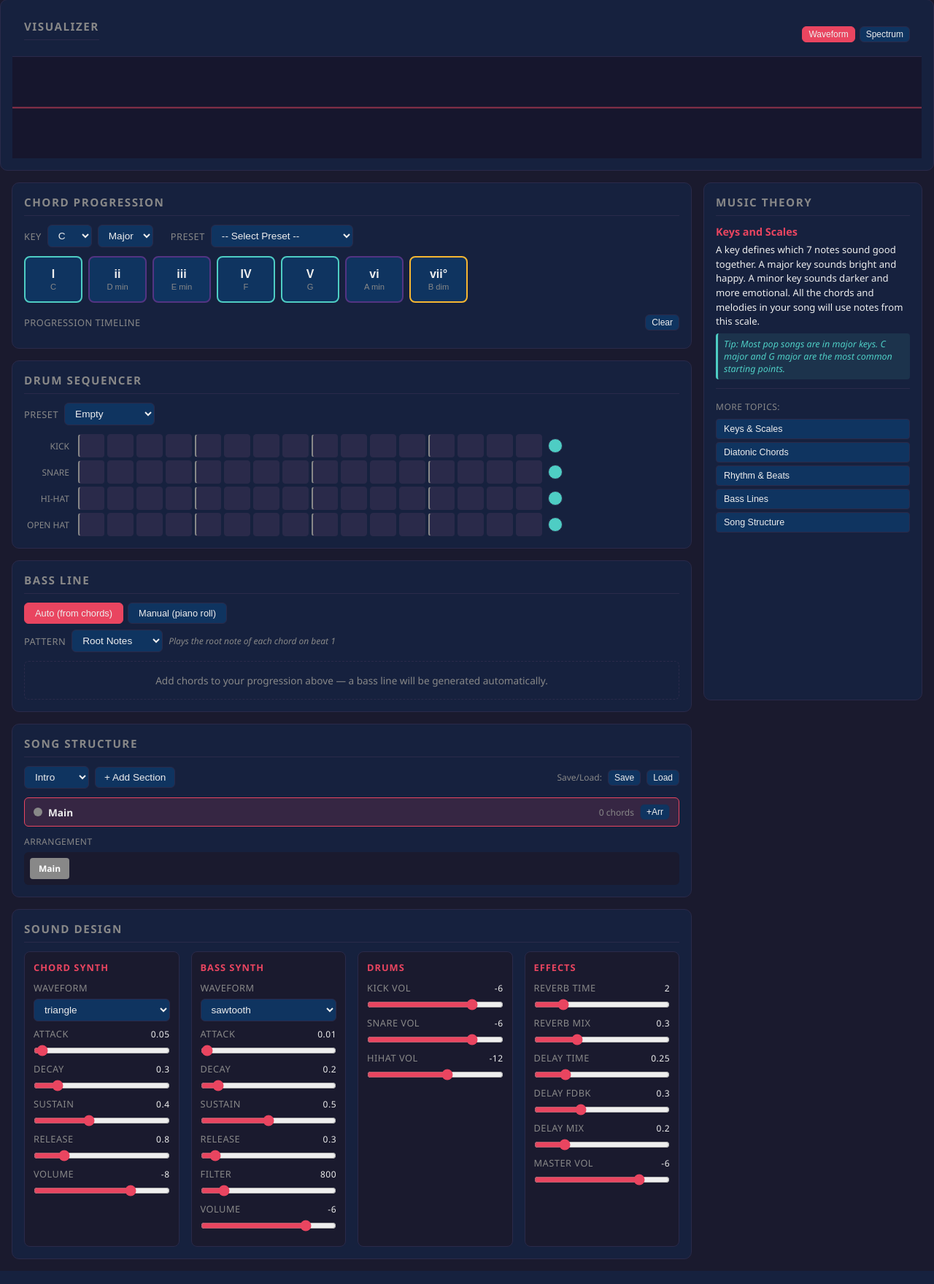
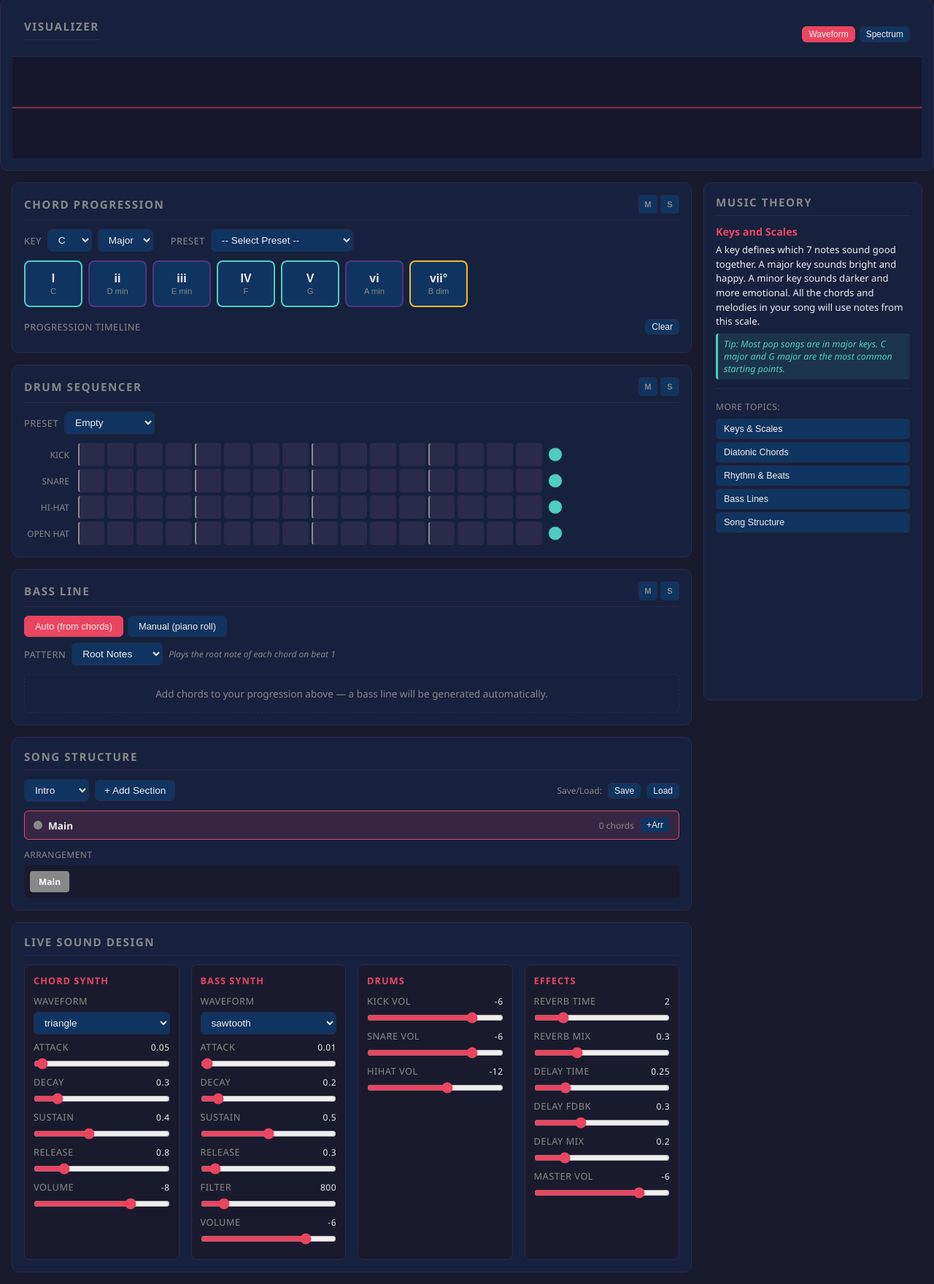
Before and after one commit to jakeybob/muzak, a Flask app: page / in a window 1280 px wide. Shown: the part 77-1837 px from the top of the page at 73% size. Run offline with Flask 3, Linux system fonts and the light colour scheme; some libraries are stand-ins or nearby versions.

Commit message:
reanmed sound design section, added mute/solo controls

```diff
--- a/static/css/style.css
+++ b/static/css/style.css
@@ -187,6 +187,62 @@ body {
     margin-bottom: 12px;
     padding-bottom: 8px;
     border-bottom: 1px solid var(--border);
+}
+
+.section-header {
+    display: flex;
+    align-items: center;
+    justify-content: space-between;
+}
+
+.section-header h2 {
+    margin-bottom: 0;
+    padding-bottom: 0;
+    border-bottom: none;
+    flex: 1;
+}
+
+.section-header + div {
+    padding-top: 12px;
+    border-top: 1px solid var(--border);
+    margin-top: 8px;
+}
+
+.mix-controls {
+    display: flex;
+    gap: 4px;
+}
+
+.mix-btn {
+    width: 26px;
+    height: 26px;
+    border: 1px solid var(--border);
+    border-radius: 4px;
+    background: var(--bg-panel);
+    color: var(--text-muted);
+    font-size: 0.7rem;
+    font-weight: 700;
+    cursor: pointer;
+    transition: all 0.15s;
+    display: flex;
+    align-items: center;
+    justify-content: center;
+}
+
+.mix-btn:hover {
+    border-color: var(--text-muted);
+}
+
+.mute-btn.active {
+    background: var(--accent);
+    border-color: var(--accent);
+    color: #fff;
+}
+
+.solo-btn.active {
+    background: var(--warning);
+    border-color: var(--warning);
+    color: #111;
 }
 
 /* Theory Panel (right sidebar) */
--- a/static/js/audio-engine.js
+++ b/static/js/audio-engine.js
@@ -83,6 +83,14 @@ const AudioEngine = {
         }).connect(this.masterChannel);
         this.synths.hihatOpen.volume.value = -12;
 
+        // Store default volumes for mixer solo/mute restore
+        this.synths.chords._userVolume = -8;
+        this.synths.bass._userVolume = -6;
+        this.synths.kick._userVolume = -6;
+        this.synths.snare._userVolume = -6;
+        this.synths.hihatClosed._userVolume = -12;
+        this.synths.hihatOpen._userVolume = -12;
+
         this.initialized = true;
         console.log("AudioEngine initialized");
     },
--- a/templates/index.html
+++ b/templates/index.html
@@ -41,17 +41,35 @@
     <main id="app-main">
         <div id="main-content">
             <section id="chord-builder-section" class="module-panel">
-                <h2>Chord Progression</h2>
+                <div class="section-header">
+                    <h2>Chord Progression</h2>
+                    <div class="mix-controls">
+                        <button class="mix-btn mute-btn" data-channel="chords" title="Mute">M</button>
+                        <button class="mix-btn solo-btn" data-channel="chords" title="Solo">S</button>
+                    </div>
+                </div>
                 <div id="chord-builder"></div>
             </section>
 
             <section id="drum-sequencer-section" class="module-panel">
-                <h2>Drum Sequencer</h2>
+                <div class="section-header">
+                    <h2>Drum Sequencer</h2>
+                    <div class="mix-controls">
+                        <button class="mix-btn mute-btn" data-channel="drums" title="Mute">M</button>
+                        <button class="mix-btn solo-btn" data-channel="drums" title="Solo">S</button>
+                    </div>
+                </div>
                 <div id="drum-sequencer"></div>
             </section>
 
             <section id="bass-line-section" class="module-panel">
-                <h2>Bass Line</h2>
+                <div class="section-header">
+                    <h2>Bass Line</h2>
+                    <div class="mix-controls">
+                        <button class="mix-btn mute-btn" data-channel="bass" title="Mute">M</button>
+                        <button class="mix-btn solo-btn" data-channel="bass" title="Solo">S</button>
+                    </div>
+                </div>
                 <div id="bass-line"></div>
             </section>
 
@@ -61,7 +79,7 @@
             </section>
 
             <section id="sound-design-section" class="module-panel">
-                <h2>Sound Design</h2>
+                <h2>Live Sound Design</h2>
                 <div id="sound-design"></div>
             </section>
         </div>
```
Also changed, not shown: static/js/main.js (+63 -0 lines), static/js/sound-design.js (+27 -6 lines).
